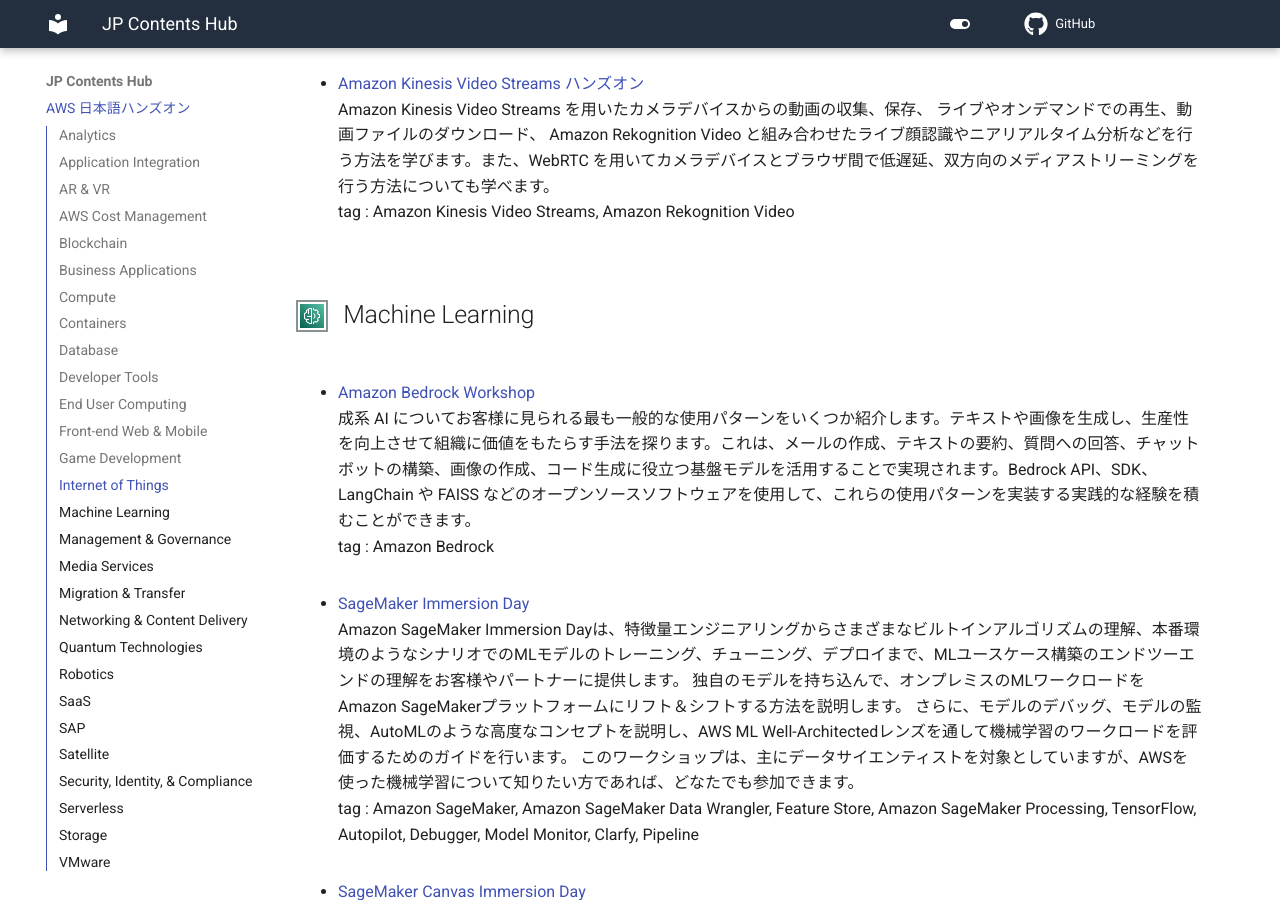
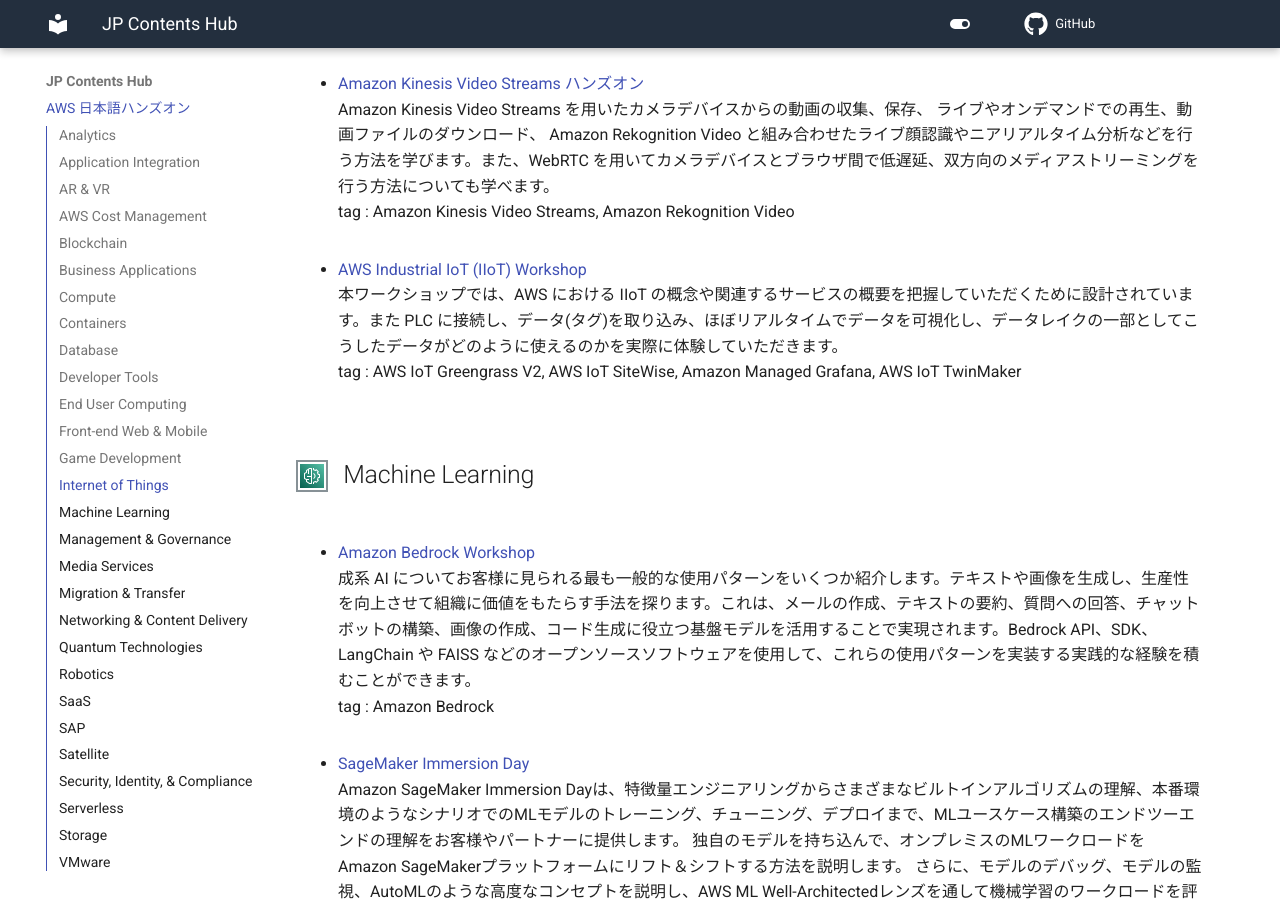
Before and after one commit to aws-samples/jp-contents-hub, an MkDocs documentation site: the page built from content/index.md, in a window 1280 px wide and 900 px high, scrolled down 17609 px. Built offline with MkDocs 1.6.1 and Material for MkDocs 9.7.7, drawn with Linux system fonts in a browser that asks for light colours; comment, search, counter and statistics services are not loaded.

Commit message:
Added 'AWS Industrial IoT (IIoT) Workshop' to workshops list.

```diff
--- a/content/index.md
+++ b/content/index.md
@@ -450,6 +450,10 @@
 - <a href="https://catalog.us-east-1.prod.workshops.aws/workshops/b95b9381-baf0-4bef-ba31-63817d54c2a6/ja-JP" target="_blank" onclick="sendClickCount()" onauxclick="sendClickCount()">Amazon Kinesis Video Streams ハンズオン</a>
 Amazon Kinesis Video Streams を用いたカメラデバイスからの動画の収集、保存、 ライブやオンデマンドでの再生、動画ファイルのダウンロード、 Amazon Rekognition Video と組み合わせたライブ顔認識やニアリアルタイム分析などを行う方法を学びます。また、WebRTC を用いてカメラデバイスとブラウザ間で低遅延、双方向のメディアストリーミングを行う方法についても学べます。
 tag : Amazon Kinesis Video Streams, Amazon Rekognition Video
+
+- <a href="https://catalog.us-east-1.prod.workshops.aws/workshops/0ee4408e-818a-4774-b03d-bf68bfc016ac/ja-JP" target="_blank" onclick="sendClickCount()" onauxclick="sendClickCount()">AWS Industrial IoT (IIoT) Workshop</a>
+本ワークショップでは、AWS における IIoT の概念や関連するサービスの概要を把握していただくために設計されています。また PLC に接続し、データ(タグ)を取り込み、ほぼリアルタイムでデータを可視化し、データレイクの一部としてこうしたデータがどのように使えるのかを実際に体験していただきます。
+tag : AWS IoT Greengrass V2, AWS IoT SiteWise, Amazon Managed Grafana, AWS IoT TwinMaker
 
 ## ![image]([img/Arch-Category_Machine-Learning_16.png]()) Machine Learning
 - <a href="https://catalog.us-east-1.prod.workshops.aws/workshops/a4bdb007-5600-4368-81c5-ff5b4154f518/ja-JP" target="_blank" onclick="sendClickCount()" onauxclick="sendClickCount()">Amazon Bedrock Workshop</a>
```
